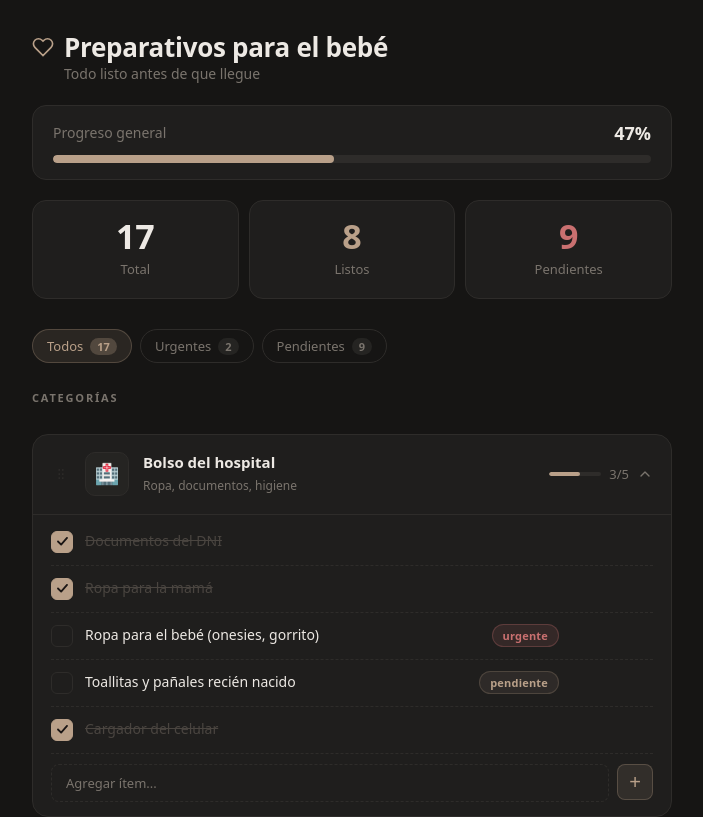
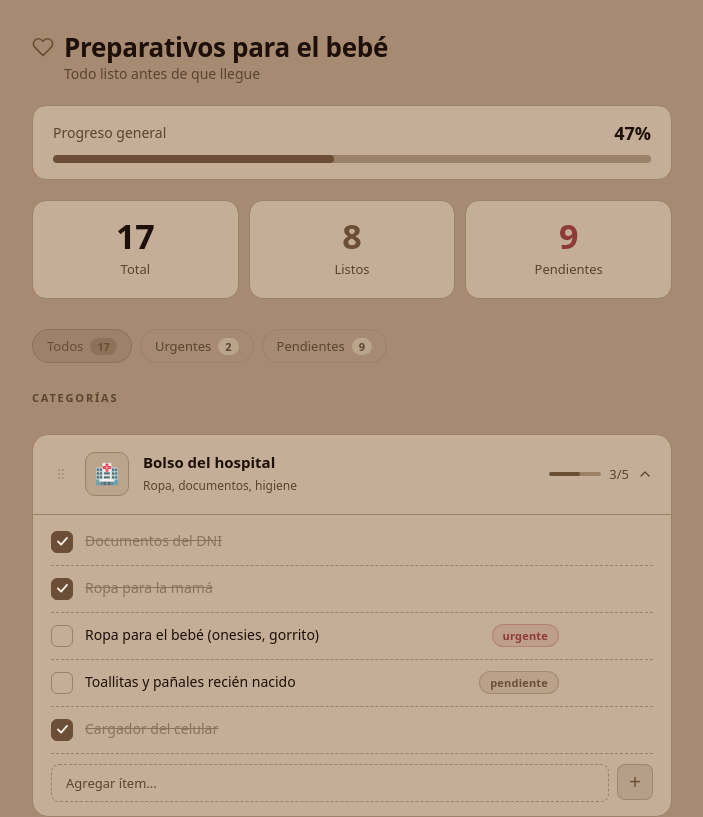
Before and after one commit to VictoriaCanclini/baby-checklist, a React (Vite) app: page / in a window 1280 px wide. Shown: the top 817 px of the page, without its empty margins (288-991 px from the left). Built offline with nearby package versions, Linux system fonts and the light colour scheme.

Commit message:
change background color

```diff
--- a/src/App.css
+++ b/src/App.css
@@ -420,7 +420,7 @@
   background: var(--accent);
   border: none;
   border-radius: 8px;
-  color: #161514;
+  color: #f5ede4;
   font-size: 13px;
   font-weight: 600;
   font-family: inherit;
@@ -463,7 +463,7 @@
 
 .confirm-delete-btn:hover {
   background: var(--red);
-  color: #161514;
+  color: #f5ede4;
   border-color: var(--red);
 }
 
@@ -501,7 +501,7 @@
 .checkbox.checked {
   background: var(--accent);
   border-color: var(--accent);
-  color: #1a1514;
+  color: #f5ede4;
 }
 
 .checkbox svg {
@@ -671,7 +671,7 @@
 
 .add-item-btn:hover {
   background: var(--accent);
-  color: #161514;
+  color: #f5ede4;
   border-color: var(--accent);
 }
 
--- a/src/index.css
+++ b/src/index.css
@@ -1,27 +1,27 @@
 :root {
-  --bg: #161514;
-  --card-bg: #1f1e1d;
-  --card-bg-2: #252422;
-  --border: #2e2c2a;
-  --text: #ede9e4;
-  --text-muted: #7a746d;
-  --text-done: #4a4540;
-  --accent: #B9A089;
-  --accent-light: rgba(185, 160, 137, 0.12);
-  --accent-border: rgba(185, 160, 137, 0.28);
-  --red: #c97070;
-  --urgente-bg: rgba(201, 112, 112, 0.12);
-  --urgente-text: #c97070;
-  --urgente-border: rgba(201, 112, 112, 0.28);
-  --pendiente-bg: rgba(185, 160, 137, 0.1);
-  --pendiente-text: #B9A089;
-  --pendiente-border: rgba(185, 160, 137, 0.22);
+  --bg: #a68b72;
+  --card-bg: #c4ae97;
+  --card-bg-2: #baa58c;
+  --border: #9a8168;
+  --text: #1e1008;
+  --text-muted: #5a4432;
+  --text-done: #8a7260;
+  --accent: #6b4e35;
+  --accent-light: rgba(107, 78, 53, 0.15);
+  --accent-border: rgba(107, 78, 53, 0.3);
+  --red: #8f3a3a;
+  --urgente-bg: rgba(143, 58, 58, 0.12);
+  --urgente-text: #8f3a3a;
+  --urgente-border: rgba(143, 58, 58, 0.28);
+  --pendiente-bg: rgba(107, 78, 53, 0.12);
+  --pendiente-text: #6b4e35;
+  --pendiente-border: rgba(107, 78, 53, 0.28);
 
   font: 15px/150% system-ui, 'Segoe UI', Roboto, sans-serif;
   color: var(--text);
   background: var(--bg);
   -webkit-font-smoothing: antialiased;
-  color-scheme: dark;
+  color-scheme: light;
 }
 
 *, *::before, *::after {
```
